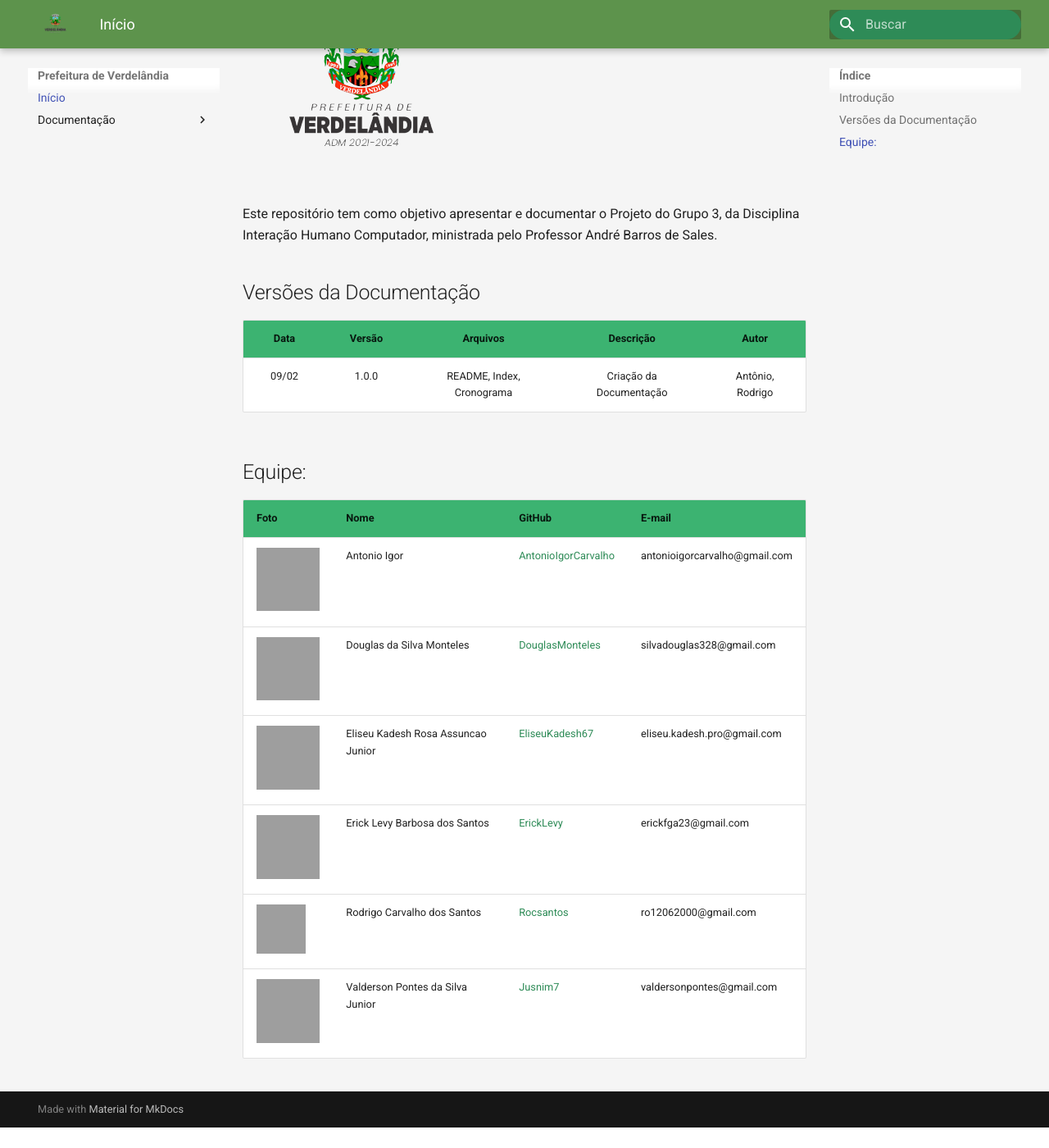
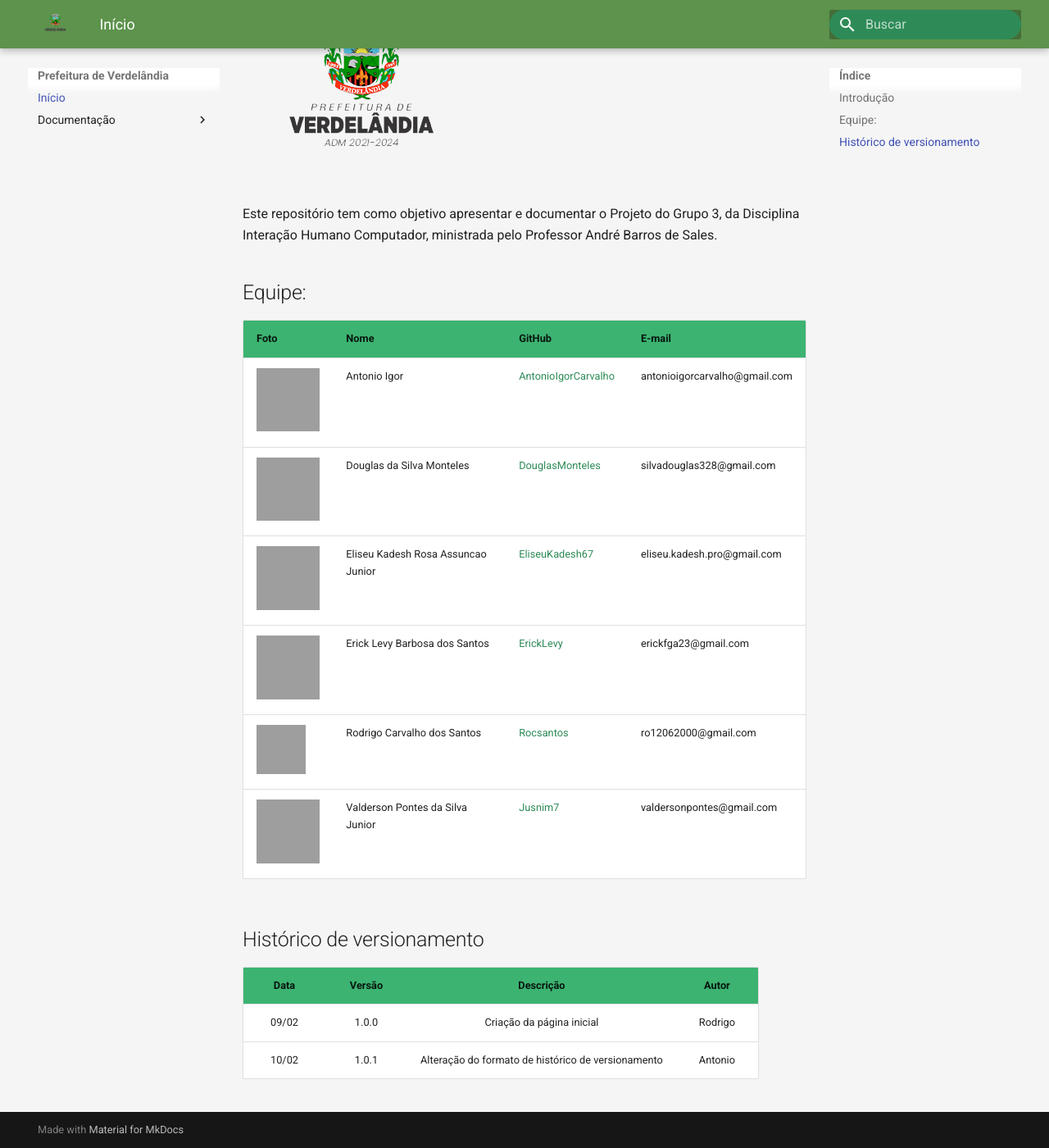
Before and after one commit to valdersonjr/2021.2-Prefeitura-Verdelandia, an MkDocs documentation site: the page built from docs/index.md, in a window 1280 px wide and 1400 px high, scrolled down 251 px, cut to the strip 0-1400 px from the top of the window. Shown: the whole strip at 82% size. Built offline with MkDocs 1.6.1 and Material for MkDocs 9.7.7, drawn with Linux system fonts in a browser that asks for light colours; before the commit the page ends 1626 px from its top, so only the background shows below that; grey boxes are pictures that could not be loaded.

Commit message:
Update index.md

```diff
--- a/docs/index.md
+++ b/docs/index.md
@@ -6,12 +6,6 @@
 
   Este repositório tem como objetivo apresentar e documentar o Projeto do Grupo 3, da Disciplina
   Interação Humano Computador, ministrada pelo Professor André Barros de Sales.
-
-## Versões da Documentação
-
-| Data  | Versão | Arquivos  | Descrição | Autor |
-| :--:  | :----: | :------:  | :-------: | :---: |
-| 09/02 | 1.0.0  | README, Index, Cronograma | Criação da Documentação | Antônio, Rodrigo |
 
 ## Equipe:
 
@@ -23,3 +17,10 @@
 | <img width='80' src='https://github.com/ErickLevy.png'> | Erick Levy Barbosa dos Santos | [ErickLevy](https://github.com/ErickLevy) | erickfga23@gmail.com |
 |  <img width='60' src='https://github.com/Rocsantos.png' alt='Imagem de perfil'> | Rodrigo Carvalho dos Santos | [Rocsantos](https://github.com/Rocsantos) | ro12062000@gmail.com |
 | <img width='80' src='https://github.com/valdersonjr.png'> | Valderson Pontes da Silva Junior | [Jusnim7](https://github.com/valdersonjr) | valdersonpontes@gmail.com |
+
+## Histórico de versionamento
+
+| Data  | Versão | Descrição | Autor |
+| :--:  | :----: | :-------: | :---: |
+| 09/02 | 1.0.0  | Criação da página inicial | Rodrigo |
+| 10/02 | 1.0.1  | Alteração do formato de histórico de versionamento | Antonio |
```
